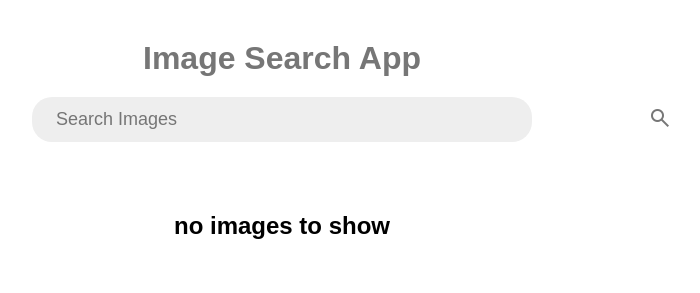
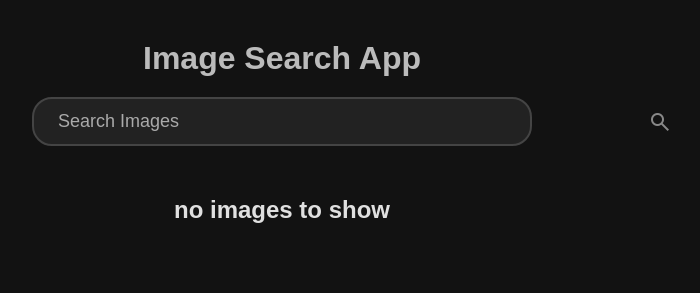
Before and after one commit to Priii-13/image-search, a plain HTML site: page index.html in a window 1280 px wide. Shown: the whole page, without its empty margins (358-1058 px from the left). Drawn offline with nearby package versions, Linux system fonts and the light colour scheme.

Commit message:
Update style.css

```diff
--- a/style.css
+++ b/style.css
@@ -1,107 +1,151 @@
-*{
-    margin:0;
-    padding:0;
-    box-sizing:border-box;
+/* Global Styles */
+* {
+    margin: 0;
+    padding: 0;
+    box-sizing: border-box;
     font-family: Arial, Helvetica, sans-serif;
 }
-body{
-    width:100%;
-    height:100vh;
-    display:flex;
+
+body {
+    width: 100%;
+    height: 100vh;
+    display: flex;
     flex-direction: column;
     align-items: center;
     margin-block: 40px;
+    background-color: #121212; /* Dark background */
+    color: #e0e0e0; /* Light text */
 }
-header{
-    width:100%;
-    max-width:800px;
-    text-align:center;
+
+/* Header */
+header {
+    width: 100%;
+    max-width: 800px;
+    text-align: center;
 }
-header h1{
-    color:#767676;
+
+header h1 {
+    color: #bbb;
 }
-header form .search-container{
-    margin-top:20px;
-    position:relative;
+
+/* Search Bar */
+header form .search-container {
+    margin-top: 20px;
+    position: relative;
 }
-header form .search-container input{
-    width:500px;
+
+header form .search-container input {
+    width: 500px;
     box-sizing: border-box;
-    font-size:18px;
-    padding:12px 24px;
+    font-size: 18px;
+    padding: 12px 24px;
     border-radius: 20px;
-    border:none;
-    background: #eee;
+    border: 2px solid #444;
+    background: #222;
+    color: #e0e0e0;
+    outline: none;
+    transition: 0.3s ease;
 }
+
+header form .search-container input::placeholder {
+    color: #aaa;
+}
+
+header form .search-container input:focus {
+    border-color: lightseagreen;
+    box-shadow: 0 0 8px rgba(32, 178, 170, 0.5);
+}
+
 header form .search-container .material-symbols-outlined {
     position: absolute;
-    right:10px;
-    bottom:12px;
-    color:#777;
-    cursor:pointer;
+    right: 10px;
+    bottom: 12px;
+    color: #888;
+    cursor: pointer;
 }
 
-.images-container{
- margin-top:50px;
- display:flex;
- justify-content: center;
- align-items: center;
- flex-wrap: wrap;
- gap: 20px;
+/* Image Container */
+.images-container {
+    margin-top: 50px;
+    display: flex;
+    justify-content: center;
+    align-items: center;
+    flex-wrap: wrap;
+    gap: 20px;
+}
 
+.images-container img {
+    width: 300px;
+    height: 280px;
+    border-radius: 8px;
+    transition: transform 0.3s ease, box-shadow 0.3s ease;
 }
-.images-container img{
-    width:300px;
-    height:280px;
+
+.images-container img:hover {
+    transform: scale(1.05);
+    box-shadow: 0px 8px 16px rgba(255, 255, 255, 0.2);
 }
-.images-container .imageDiv{
-    position:relative;
+
+/* Image Overlay */
+.images-container .imageDiv {
+    position: relative;
 }
-.imageDiv .overlay{
-    position:absolute;
-    left:0;
-    bottom:0;
-    width:100%;
-    height:0;
-    background-color: rgba(0,0,0,0.7);
+
+.imageDiv .overlay {
+    position: absolute;
+    left: 0;
+    bottom: 0;
+    width: 100%;
+    height: 0;
+    background-color: rgba(0, 0, 0, 0.7);
     transition: height 0.3s ease;
-    display:flex;
-    justify-content:center;
-    align-items:center;
+    display: flex;
+    justify-content: center;
+    align-items: center;
 }
-.imageDiv:hover .overlay{
-    height:100%;
+
+.imageDiv:hover .overlay {
+    height: 100%;
 }
-.imageDiv .overlay h3{
-color:#fff;
-display:none;
-font-size:20px;
-text-align:center;
+
+.imageDiv .overlay h3 {
+    color: #fff;
+    display: none;
+    font-size: 20px;
+    text-align: center;
 }
-.imageDiv:hover .overlay h3{
+
+.imageDiv:hover .overlay h3 {
     display: block;
 }
-.loadMoreBtn{
-    border:none;
+
+/* Load More Button */
+.loadMoreBtn {
+    border: none;
     background-color: lightseagreen;
-    color:#fff;
-    font-size:20px;
-    font-weight:600;
-    padding:8px 12px;
+    color: #fff;
+    font-size: 20px;
+    font-weight: 600;
+    padding: 8px 12px;
     border-radius: 4px;
-    cursor:pointer;
+    cursor: pointer;
     margin-top: 40px;
     display: none;
+    transition: background 0.3s ease, transform 0.2s ease;
 }
-main section{
-    display:flex;
-    justify-content: center;
-    flex-direction: column;
-    align-items: center;
-    margin:20px 0 50px 0;
+
+.loadMoreBtn:hover {
+    background-color: #20a39e;
+    transform: scale(1.05);
 }
- @media screen and (max-width:920px){
-    header{
-    width:80%;
+
+/* Responsive Design */
+@media screen and (max-width: 920px) {
+    header {
+        width: 80%;
+    }
+
+    header form .search-container input {
+        width: 90%;
     }
 }
```
